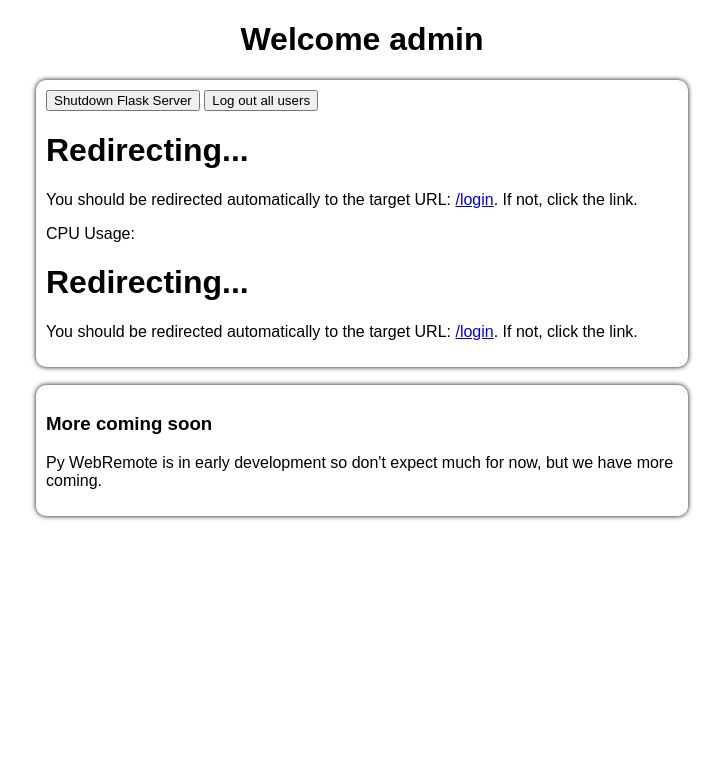
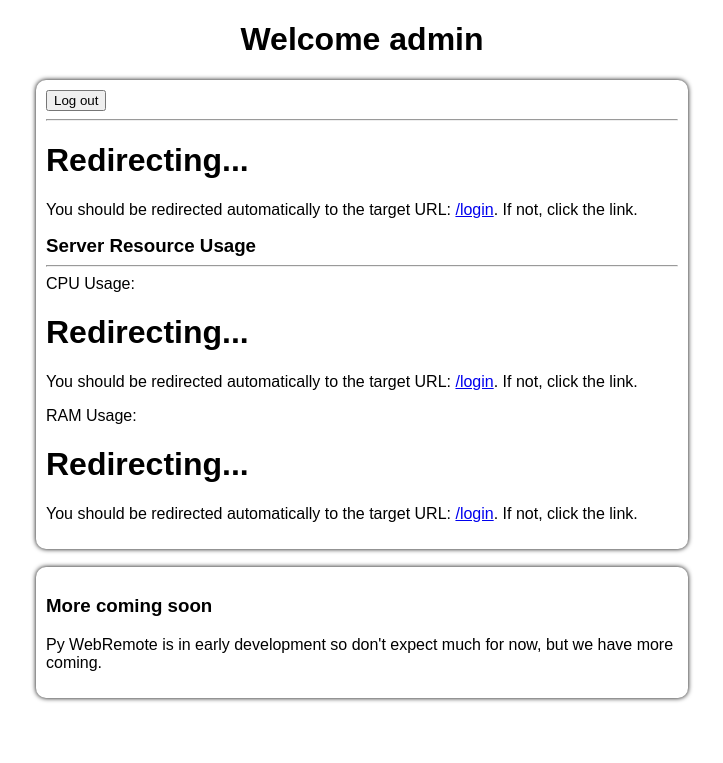
Before and after one commit to 0x4248/PyWebRemote, a Flask app: template src/templates/admin.html in a window 1280 px wide. Shown: the top 763 px of the page, without its empty margins (278-1001 px from the left). Run offline with Flask 2, Linux system fonts and the light colour scheme; the template is opened without the code that fills it, so the values that code supplies are empty.

Commit message:
update admin panel

```diff
--- a/src/app.py
+++ b/src/app.py
@@ -47,7 +47,7 @@
         return redirect("/login",200)
     return "OS:"+str(platform.system())+"<br>"+"OS Version:"+str(platform.version())+"<br>"+"Architecture:"+str(platform.architecture())
 @app.route('/logout_everyone')
-def logout_everyone():
+def logout():
     if request.remote_addr not in known_ips:
         return redirect("/login",200)
     known_ips.remove(request.remote_addr)
@@ -57,4 +57,9 @@
     if request.remote_addr not in known_ips:
         return redirect("/login",200)
     return str(psutil.cpu_percent())+"%"
+@app.route('/ram_usage')
+def ram_usage():
+    if request.remote_addr not in known_ips:
+        return redirect("/login",200)
+    return str(psutil.virtual_memory()[2])+"%"
 app.run(host = '0.0.0.0', port = PORT,debug=True)
--- a/src/templates/admin.html
+++ b/src/templates/admin.html
@@ -27,10 +27,13 @@
     <body>
         <h1 style="text-align: center;">Welcome admin</h1>
         <div class="box">
-            <button onclick="shutdown()">Shutdown Flask Server</button>
-            <button onclick="logout_everyone()">Log out all users</button>
+            <button onclick="logout()">Log out</button>
+            <hr>
             <p id="info">Loading server info</p>
-            <p id="cpu">Loading CPU</p>
+            <h3 style="margin: 0px;">Server Resource Usage</h3>
+            <hr>
+            <p id="cpu" style="margin:0px;">Loading CPU usage</p>
+            <p id="ram" style="margin:0px;">Loading RAM usage</p>
         </div>
         <br>
         <div class="box">
@@ -53,17 +56,7 @@
                 xhttp.open("GET", "/info", true);
                 xhttp.send();
             }
-            async function shutdown(){
-                var xhttp = new XMLHttpRequest();
-                signin_response = ""
-                xhttp.onreadystatechange = function() {
-                    if (this.readyState == 4 && this.status == 200) {
-                    }
-                };
-                xhttp.open("GET", "/exit", true);
-                xhttp.send();
-            }
-            async function logout_everyone(){
+            async function logout(){
                 var xhttp = new XMLHttpRequest();
                 signin_response = ""
                 xhttp.onreadystatechange = function() {
@@ -71,7 +64,7 @@
                         window.location.pathname = "/login"
                     }
                 };
-                xhttp.open("GET", "/logout_everyone", true);
+                xhttp.open("GET", "/logout", true);
                 xhttp.send();
             }
             async function cpu_ping(){
@@ -88,7 +81,22 @@
                     await sleep(1000)
                 }
             }
+            async function ram_ping(){
+                while(true == true){
+                    var xhttp = new XMLHttpRequest();
+                    signin_response = ""
+                    xhttp.onreadystatechange = function() {
+                        if (this.readyState == 4 && this.status == 200) {
+                            document.getElementById("ram").innerHTML = "RAM Usage:"+this.responseText
+                        }
+                    };
+                    xhttp.open("GET", "/ram_usage", true);
+                    xhttp.send();
+                    await sleep(1000)
+                }
+            }
             cpu_ping()
+            ram_ping()
             info()
         </script>
     </body>
```
